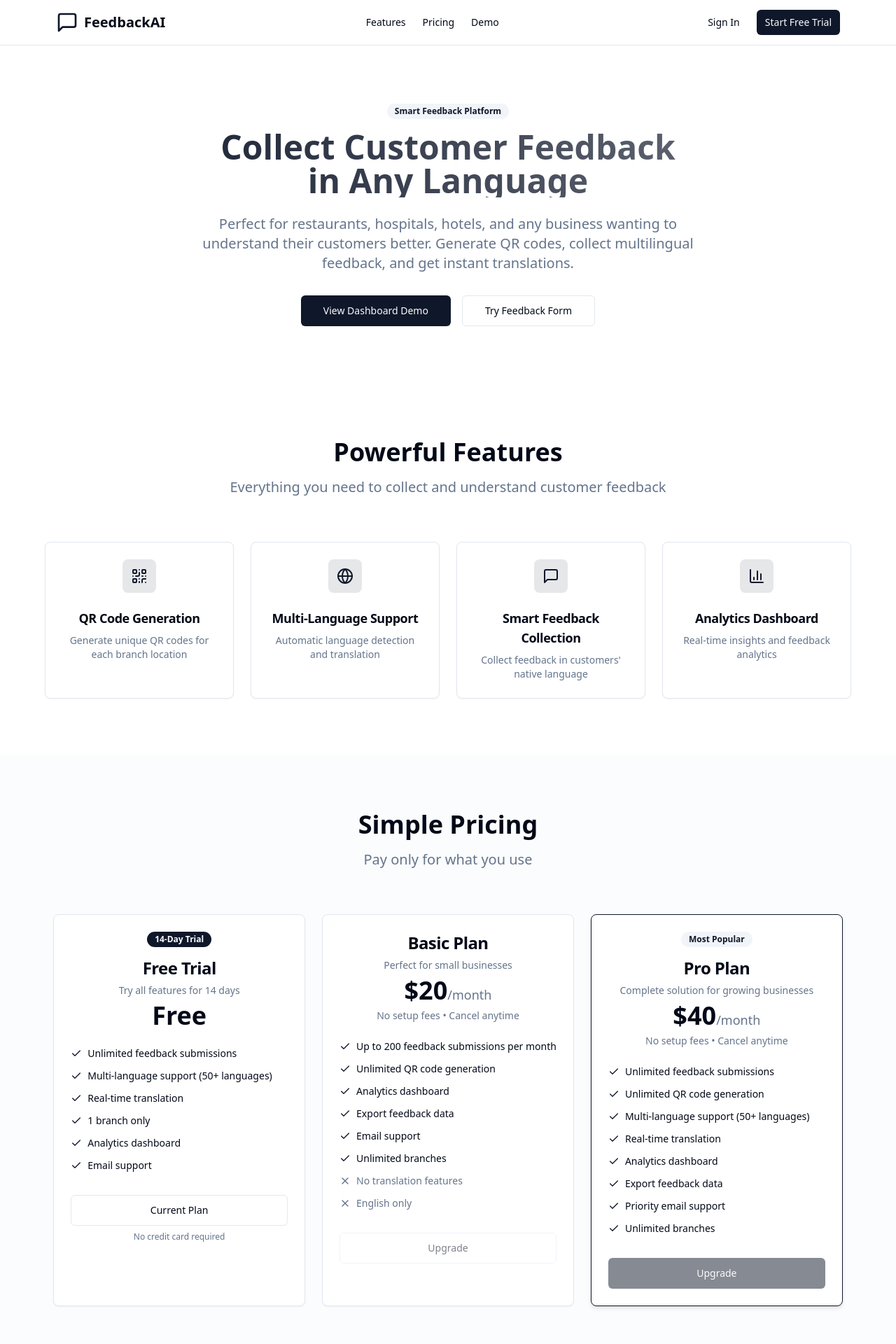
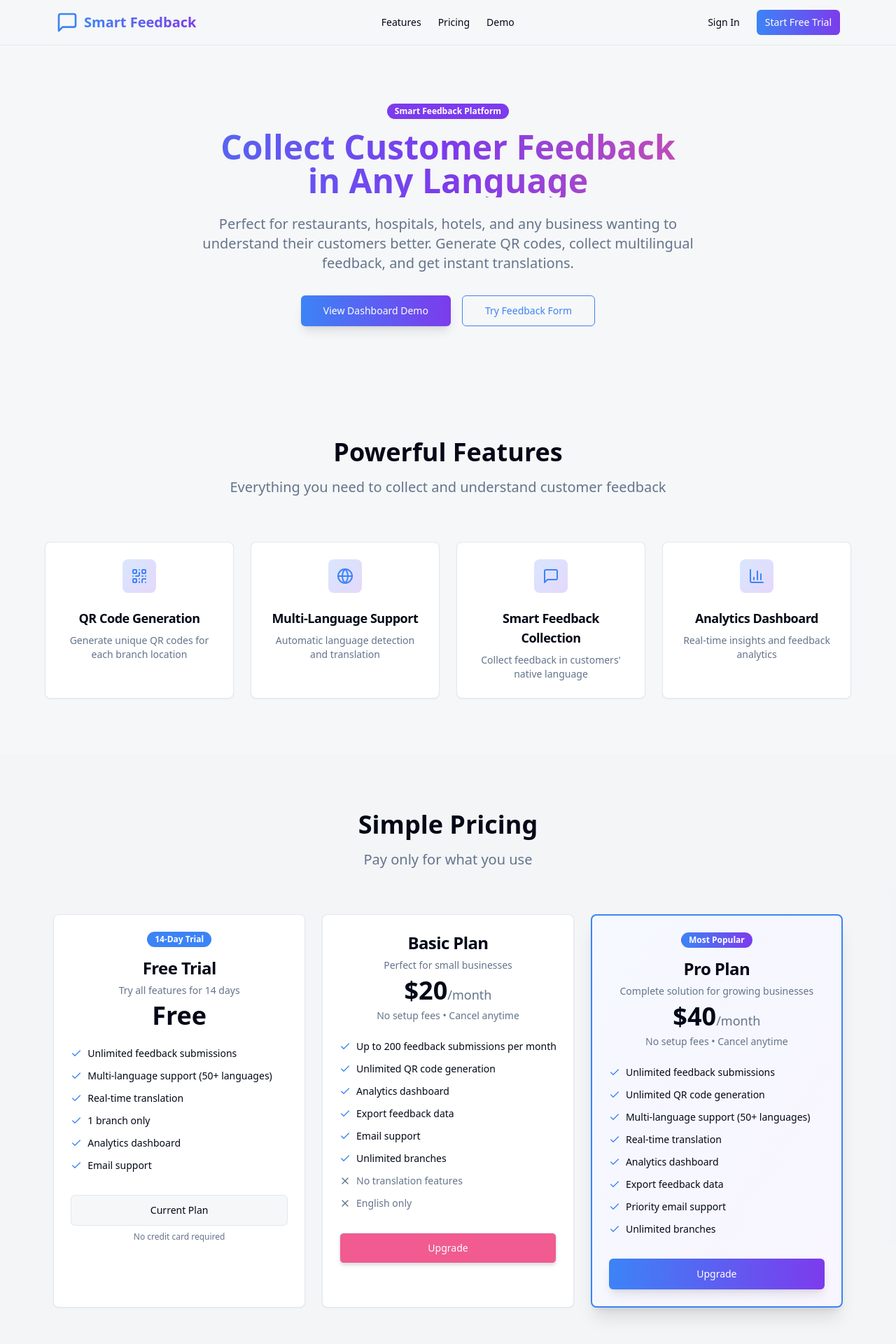
Before and after one commit to Saas-Flood/feedback-flow-genius, a React (Vite) app: page / in a window 1280 px wide. Shown: the top 1920 px of the page at 70% size. Built offline with nearby package versions, Linux system fonts and the light colour scheme.

Commit message:
Update landing page and subscription interactions

```diff
--- a/src/components/FeatureCard.tsx
+++ b/src/components/FeatureCard.tsx
@@ -9,9 +9,9 @@ interface FeatureCardProps {
 
 export const FeatureCard = ({ icon: Icon, title, description }: FeatureCardProps) => {
   return (
-    <Card className="hover:shadow-lg transition-shadow">
+    <Card className="hover:shadow-xl transition-all duration-300 hover:scale-105 hover:border-primary/50">
       <CardHeader className="text-center pb-2">
-        <div className="mx-auto w-12 h-12 bg-primary/10 rounded-lg flex items-center justify-center mb-4">
+        <div className="mx-auto w-12 h-12 bg-gradient-to-br from-primary/20 to-secondary/20 rounded-lg flex items-center justify-center mb-4">
           <Icon className="h-6 w-6 text-primary" />
         </div>
         <CardTitle className="text-lg">{title}</CardTitle>
--- a/src/components/Header.tsx
+++ b/src/components/Header.tsx
@@ -7,7 +7,7 @@ export const Header = () => {
       <div className="max-w-6xl mx-auto px-4 h-16 flex items-center justify-between">
         <div className="flex items-center gap-2">
           <MessageSquare className="h-8 w-8 text-primary" />
-          <span className="text-xl font-bold">FeedbackAI</span>
+          <span className="text-xl font-bold bg-gradient-to-r from-primary to-secondary bg-clip-text text-transparent">Smart Feedback</span>
         </div>
 
         <nav className="hidden md:flex items-center gap-6">
@@ -26,7 +26,7 @@ export const Header = () => {
           <Button variant="ghost" size="sm" asChild>
             <a href="/auth">Sign In</a>
           </Button>
-          <Button size="sm" asChild>
+          <Button size="sm" className="bg-gradient-to-r from-primary to-secondary hover:from-primary/90 hover:to-secondary/90 transition-all duration-300" asChild>
             <a href="/auth">Start Free Trial</a>
           </Button>
           <Button variant="ghost" size="sm" className="md:hidden">
--- a/src/components/PricingCard.tsx
+++ b/src/components/PricingCard.tsx
@@ -4,12 +4,25 @@ import { Badge } from "@/components/ui/badge";
 import { Check, X } from "lucide-react";
 import { useSubscription } from "@/contexts/SubscriptionContext";
 import { useAuth } from "@/contexts/AuthContext";
+import { useToast } from "@/hooks/use-toast";
 
 export const PricingCard = () => {
   const { subscriptionTier, createCheckout, openCustomerPortal, loading } = useSubscription();
   const { user } = useAuth();
+  const { toast } = useToast();
 
   const handlePlanAction = async (plan: any) => {
+    if (!user && plan.action === 'upgrade') {
+      toast({
+        title: "Sign in required",
+        description: "Please sign in to subscribe to a plan.",
+        variant: "destructive",
+      });
+      // Redirect to auth page
+      window.location.href = '/auth';
+      return;
+    }
+
     try {
       if (plan.action === 'current') {
         await openCustomerPortal();
@@ -97,10 +110,10 @@ export const PricingCard = () => {
         );
 
         return (
-        <Card key={index} className={`relative hover:shadow-lg transition-shadow ${isCurrentPlan ? 'border-primary bg-primary/5' : plan.badge === "Most Popular" ? "border-primary shadow-md" : ""}`}>
+        <Card key={index} className={`relative hover:shadow-xl transition-all duration-300 hover:scale-105 ${isCurrentPlan ? 'border-success bg-success/5 shadow-lg' : plan.badge === "Most Popular" ? "border-primary bg-gradient-to-br from-primary/5 to-secondary/5 shadow-xl border-2" : "hover:border-primary/50"}`}>
           <CardHeader className="text-center">
             {(plan.badge || isCurrentPlan) && (
-              <Badge variant={plan.badgeVariant} className={`w-fit mx-auto mb-2 ${isCurrentPlan ? 'bg-green-500 text-white' : ''}`}>
+              <Badge variant={plan.badgeVariant} className={`w-fit mx-auto mb-2 ${isCurrentPlan ? 'bg-success text-success-foreground' : plan.badge === "Most Popular" ? 'bg-gradient-to-r from-primary to-secondary text-white' : ''}`}>
                 {isCurrentPlan ? 'Your Plan' : plan.badge}
               </Badge>
             )}
@@ -136,11 +149,19 @@ export const PricingCard = () => {
 
             <div className="pt-4">
               <Button
-                className="w-full"
+                className={`w-full transition-all duration-300 ${
+                  isCurrentPlan
+                    ? "border-success text-success hover:bg-success hover:text-success-foreground"
+                    : plan.name === "Pro Plan"
+                      ? "bg-gradient-to-r from-primary to-secondary hover:from-primary/90 hover:to-secondary/90 text-white shadow-lg hover:shadow-xl"
+                      : plan.name === "Basic Plan"
+                        ? "bg-accent hover:bg-accent/90 text-accent-foreground shadow-md hover:shadow-lg"
+                        : ""
+                }`}
                 size="lg"
                 variant={isCurrentPlan ? "outline" : plan.buttonVariant}
                 onClick={() => handlePlanAction(plan)}
-                disabled={loading || (!user && plan.action !== 'current')}
+                disabled={loading}
               >
                 {isCurrentPlan ? 'Manage Subscription' : plan.buttonText}
               </Button>
--- a/src/index.css
+++ b/src/index.css
@@ -8,7 +8,7 @@ All colors MUST be HSL.
 
 @layer base {
   :root {
-    --background: 0 0% 100%;
+    --background: 220 13% 97%;
     --foreground: 222.2 84% 4.9%;
 
     --card: 0 0% 100%;
@@ -17,17 +17,26 @@ All colors MUST be HSL.
     --popover: 0 0% 100%;
     --popover-foreground: 222.2 84% 4.9%;
 
-    --primary: 222.2 47.4% 11.2%;
-    --primary-foreground: 210 40% 98%;
+    --primary: 217 91% 60%;
+    --primary-foreground: 0 0% 100%;
 
-    --secondary: 210 40% 96.1%;
-    --secondary-foreground: 222.2 47.4% 11.2%;
+    --primary-gradient: linear-gradient(135deg, hsl(217 91% 60%), hsl(262 83% 58%));
+    --hero-gradient: linear-gradient(135deg, hsl(217 91% 60%) 0%, hsl(262 83% 58%) 100%);
 
-    --muted: 210 40% 96.1%;
+    --secondary: 262 83% 58%;
+    --secondary-foreground: 0 0% 100%;
+
+    --muted: 217 33% 94%;
     --muted-foreground: 215.4 16.3% 46.9%;
 
-    --accent: 210 40% 96.1%;
-    --accent-foreground: 222.2 47.4% 11.2%;
+    --accent: 339 84% 65%;
+    --accent-foreground: 0 0% 100%;
+
+    --success: 142 76% 36%;
+    --success-foreground: 0 0% 100%;
+
+    --warning: 48 96% 53%;
+    --warning-foreground: 222.2 84% 4.9%;
 
     --destructive: 0 84.2% 60.2%;
     --destructive-foreground: 210 40% 98%;
--- a/src/pages/Index.tsx
+++ b/src/pages/Index.tsx
@@ -43,7 +43,7 @@ const Index = () => {
           <Badge variant="secondary" className="mb-4">
             Smart Feedback Platform
           </Badge>
-          <h1 className="text-5xl font-bold mb-6 bg-gradient-to-r from-primary to-primary/60 bg-clip-text text-transparent">
+          <h1 className="text-5xl font-bold mb-6 bg-gradient-to-r from-primary via-secondary to-accent bg-clip-text text-transparent">
             Collect Customer Feedback
             <br />
             in Any Language
@@ -53,10 +53,10 @@ const Index = () => {
             Generate QR codes, collect multilingual feedback, and get instant translations.
           </p>
           <div className="flex gap-4 justify-center flex-wrap">
-            <Button size="lg" onClick={() => setActiveDemo("dashboard")}>
+            <Button size="lg" className="bg-gradient-to-r from-primary to-secondary hover:from-primary/90 hover:to-secondary/90 transition-all duration-300 shadow-lg hover:shadow-xl" onClick={() => setActiveDemo("dashboard")}>
               View Dashboard Demo
             </Button>
-            <Button size="lg" variant="outline" onClick={() => setActiveDemo("feedback")}>
+            <Button size="lg" variant="outline" className="border-primary text-primary hover:bg-primary hover:text-primary-foreground transition-all duration-300" onClick={() => setActiveDemo("feedback")}>
               Try Feedback Form
             </Button>
           </div>
@@ -246,11 +246,13 @@ const Index = () => {
           <p className="text-xl text-muted-foreground mb-8">
             Join hundreds of businesses already using our platform to improve customer satisfaction
           </p>
-          <Button size="lg" className="mr-4">
+          <Button size="lg" className="mr-4 bg-gradient-to-r from-primary to-secondary hover:from-primary/90 hover:to-secondary/90 transition-all duration-300 shadow-lg hover:shadow-xl">
             Start Free Trial
           </Button>
-          <Button size="lg" variant="outline">
-            Contact Sales
+          <Button size="lg" variant="outline" className="border-accent text-accent hover:bg-accent hover:text-accent-foreground transition-all duration-300" asChild>
+            <a href="https://wa.me/251925898533?text=Hello! I'm interested in Smart Feedback platform. Can you tell me more?" target="_blank" rel="noopener noreferrer">
+              Contact Sales
+            </a>
           </Button>
         </div>
       </section>
```
